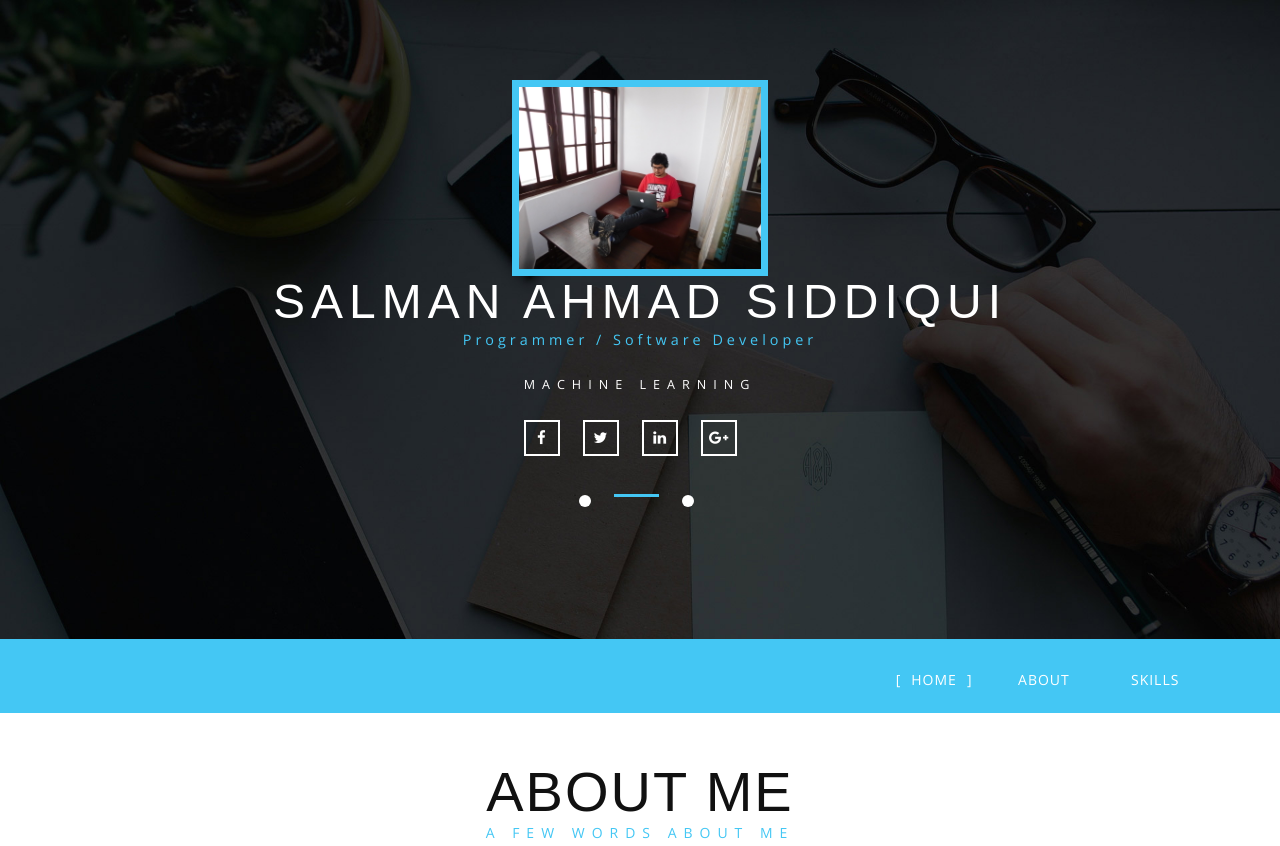
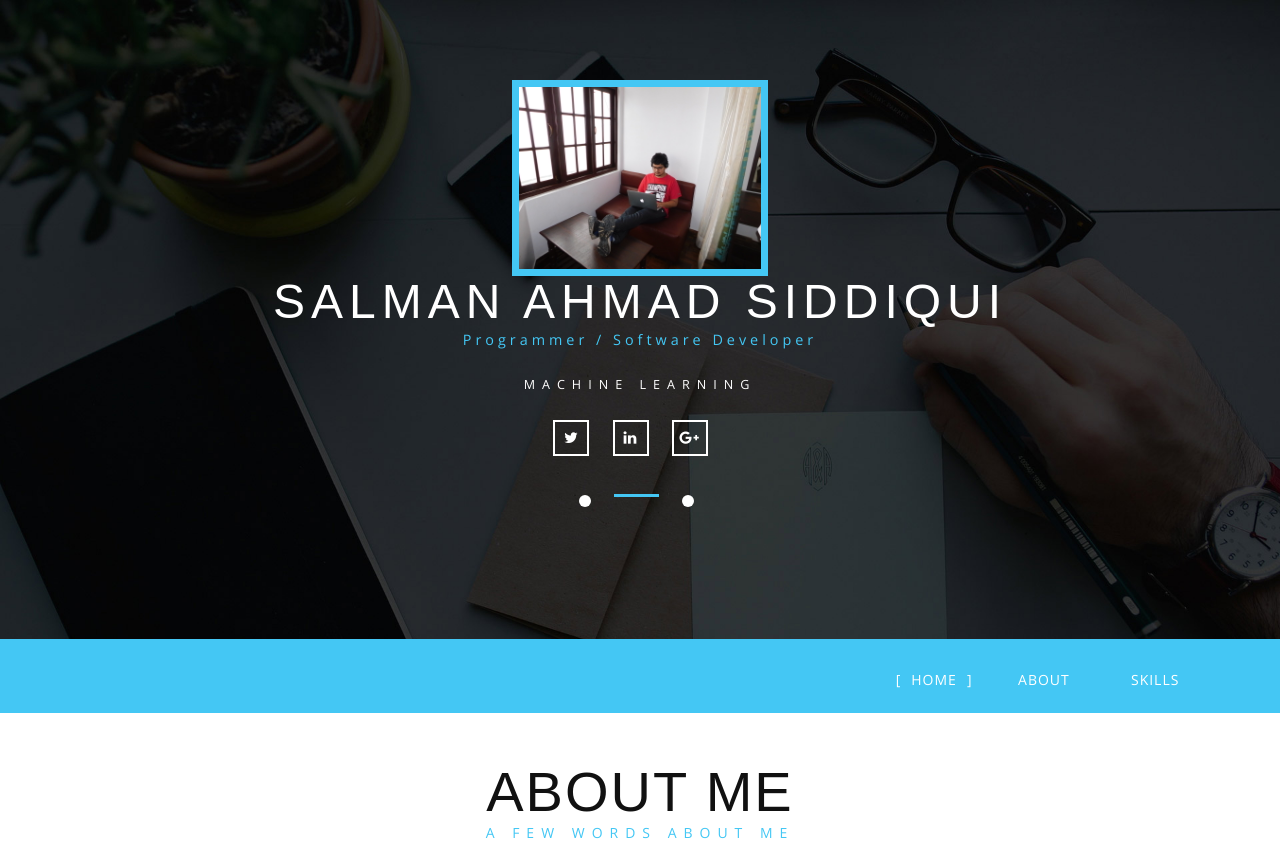
Before and after one commit to thefreakingmind/thefreakingmind.github.io, a plain HTML site: page index.html in a window 1280 px wide. Shown: the top 846 px of the page. Drawn offline with nearby package versions, Linux system fonts and the light colour scheme; files whose address does not match are found by name; a web font is replaced by a local one.

```diff
--- a/index.html
+++ b/index.html
@@ -69,10 +69,9 @@ Smartphone Compatible web template, free web designs for Nokia, Samsung, LG, Son
 		</div>
 		<!--//Slider-->
 					<ul class="top-links">
-									<li><a href="#"><i class="fa fa-facebook"></i></a></li>
-									<li><a href="#"><i class="fa fa-twitter"></i></a></li>
-									<li><a href="#"><i class="fa fa-linkedin"></i></a></li>
-									<li><a href="#"><i class="fa fa-google-plus"></i></a></li>
+									<li><a href="https://twitter.com/salman12e"><i class="fa fa-twitter"></i></a></li>
+									<li><a href="https://www.linkedin.com/in/salman-siddiqui-a676136b/"><i class="fa fa-linkedin"></i></a></li>
+									<li><a href="https://plus.google.com/u/0/100609592052004378936"><i class="fa fa-google-plus"></i></a></li>
 								</ul>
 	</div>
 <!-- //banner -->
```
